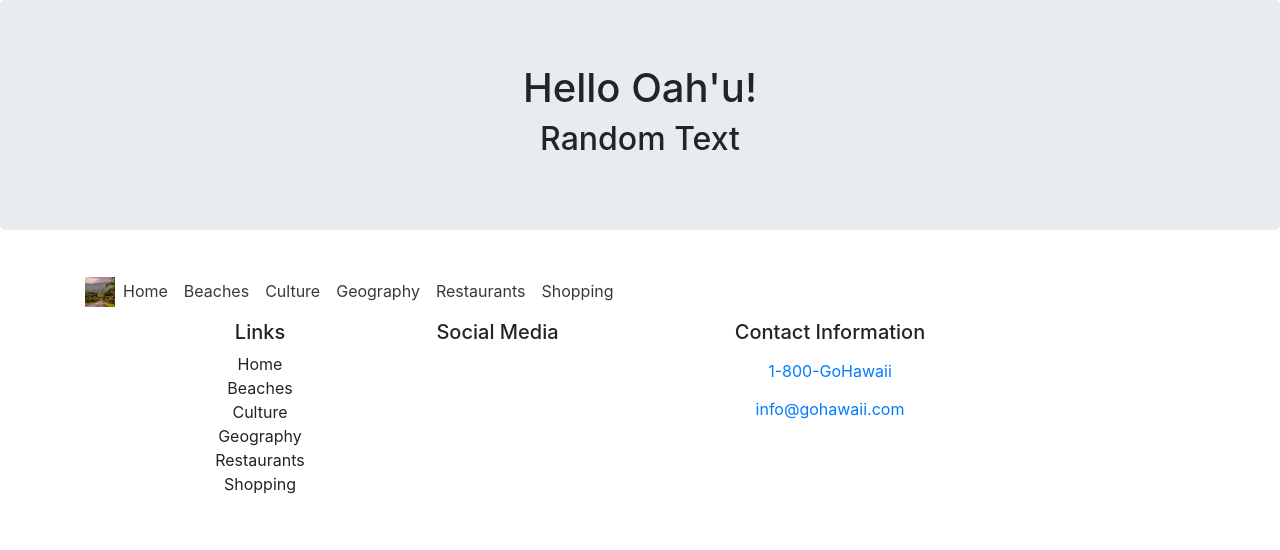
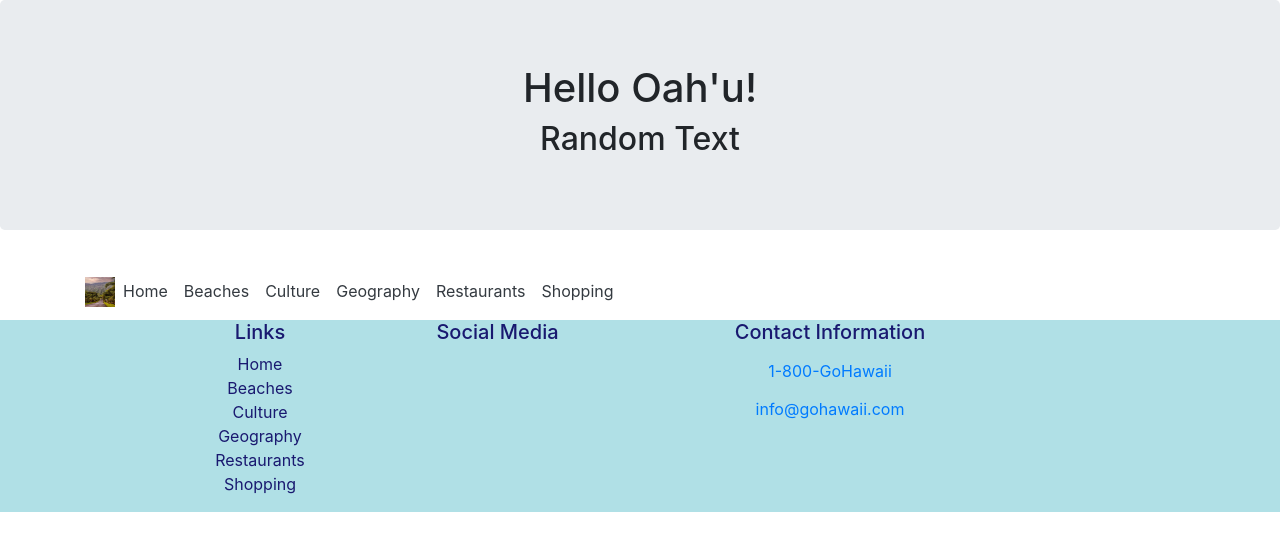
Before and after one commit to mj-wd/oahu-project-react, a React (Create React App) app: page / in a window 1280 px wide. Shown: the top 550 px of the page. Built offline with nearby package versions, Linux system fonts and the light colour scheme.

Commit message:
App.js ~ .site-footer

```diff
--- a/src/App.css
+++ b/src/App.css
@@ -36,3 +36,10 @@
     transform: rotate(360deg);
   }
 }
+
+.site-footer {
+/* midnightblue */
+  color: rgb(25,25,112);
+  /* powderblue */
+  background-color: rgb(176,224,230)
+}
--- a/src/components/FooterComponent.jsx
+++ b/src/components/FooterComponent.jsx
@@ -3,7 +3,13 @@ import React from 'react';
 
 function Footer(props) {
     return (
-        <footer className="site-footer">
+        <footer
+            className="site-footer"
+            // style={{
+            //     backgroundColor: '#61daf',
+            //     color: 'white',
+            // }}
+            >
             <div className="container">
                 <div className="row">
                     <div className="col-4 col-sm-2 offset-1">
--- a/src/index.css
+++ b/src/index.css
@@ -5,6 +5,7 @@ body {
     sans-serif;
   -webkit-font-smoothing: antialiased;
   -moz-osx-font-smoothing: grayscale;
+
 }
 
 code {
```
Also changed, not shown: src/App.js (line endings or trailing spaces).
